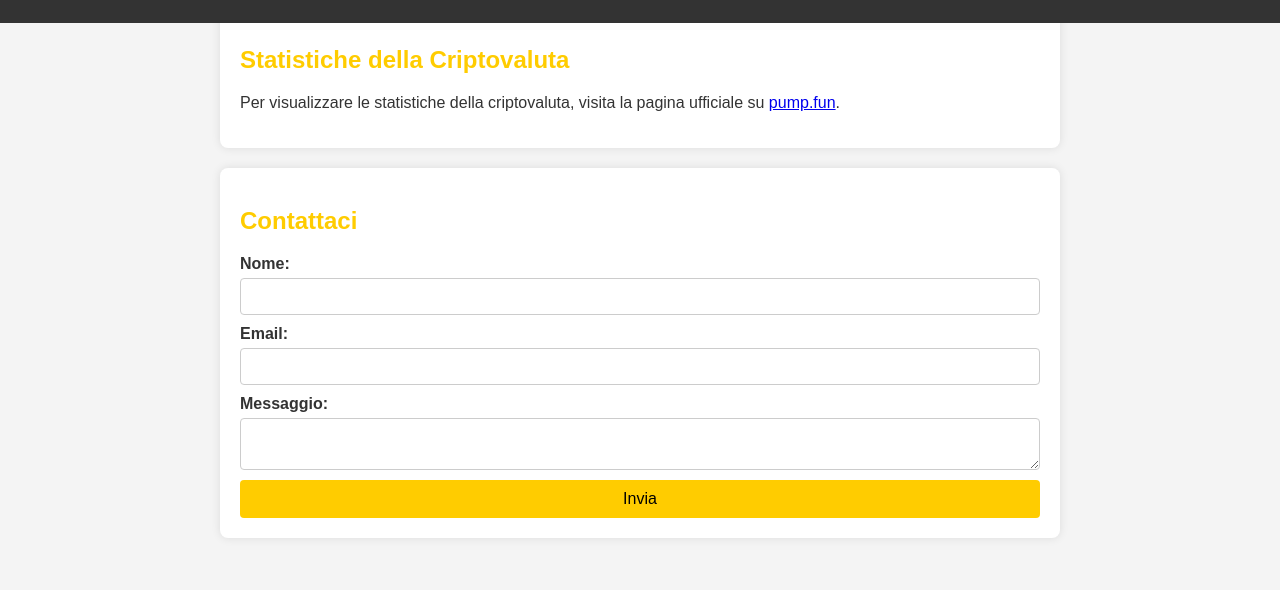
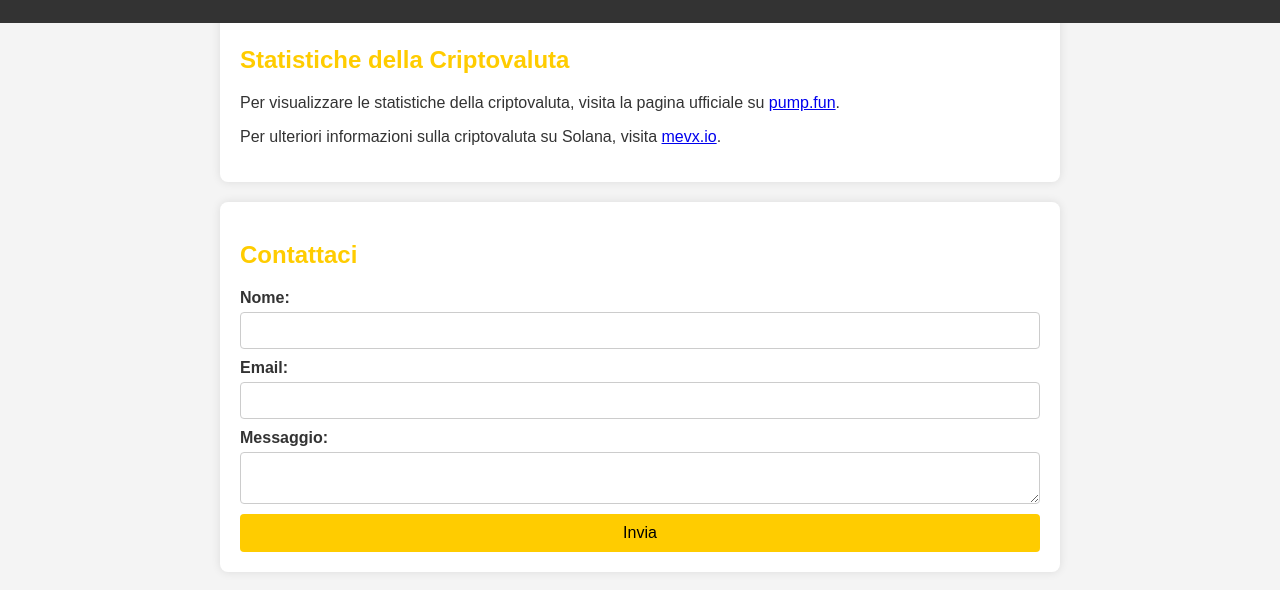
Before and after one commit to 15-Lippo/500E, a plain HTML site: page index.html in a window 1280 px wide. Shown: the part 777-1367 px from the top of the page. Before the commit the page ends 1335 px from the top, so only its background shows below. Drawn offline with Linux system fonts and the light colour scheme.

Commit message:
Update index.html

```diff
--- a/index.html
+++ b/index.html
@@ -26,12 +26,16 @@
         </div>
     </section>
 
-    <!-- Sezione per il link a pump.fun -->
+    <!-- Sezione per il link a pump.fun e mevx.io -->
     <section id="pump-widget">
         <h2>Statistiche della Criptovaluta</h2>
         <p>
             Per visualizzare le statistiche della criptovaluta, visita la pagina ufficiale su
             <a href="https://pump.fun/coin/DdcrJRdNLB47bGdLZrcxVNfGAmvUbVXZKgY81Afcpump" target="_blank" rel="noopener noreferrer">pump.fun</a>.
+        </p>
+        <p>
+            Per ulteriori informazioni sulla criptovaluta su Solana, visita
+            <a href="https://mevx.io/solana/DdcrJRdNLB47bGdLZrcxVNfGAmvUbVXZKgY81Afcpump" target="_blank" rel="noopener noreferrer">mevx.io</a>.
         </p>
     </section>
 
```
